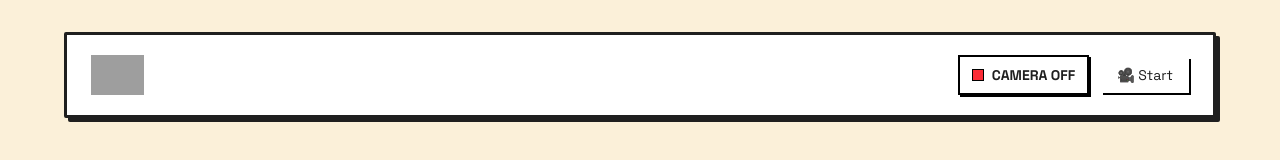
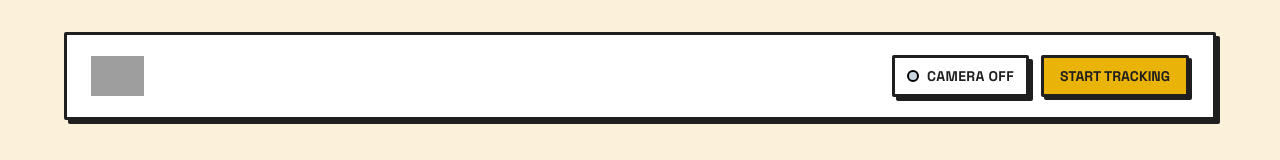
Before and after one commit to StarDust130/mega-ai-face-detection, a Next.js app in the folder frontend/: page / in a window 1280 px wide. Shown: the top 160 px of the page. Built offline with nearby package versions, Linux system fonts and the light colour scheme; grey boxes are pictures that could not be loaded.

Commit message:
Refactor Controls component styles for improved UI consistency and readability

```diff
--- a/frontend/components/Controls.tsx
+++ b/frontend/components/Controls.tsx
@@ -11,11 +11,11 @@ export function Controls({ isActive, onToggle, status }: ControlsProps) {
   return (
     <div className="flex flex-wrap items-center justify-end gap-3">
       {/* Status indicator */}
-      <div className="flex items-center gap-2 border-2 border-black bg-white px-3 py-2 text-xs font-black uppercase shadow-[2px_2px_0_#000] md:text-sm">
+      <div className="flex items-center gap-2 neobrutalism-box px-3 py-2 text-xs font-bold uppercase tracking-wide md:text-sm">
         <div
-          className={`h-3 w-3 border border-black ${status === "live" ? "bg-green-500 animate-pulse" : status === "connecting" ? "bg-yellow-400" : status === "error" ? "bg-red-600" : "bg-red-500"}`}
+          className={`h-3 w-3 rounded-full border-2 border-black ${status === "live" ? "bg-green-500 animate-pulse" : status === "connecting" ? "bg-yellow-400" : status === "error" ? "bg-red-500" : "bg-slate-300"}`}
         ></div>
-        <span className="uppercase text-sm">
+        <span>
           {status === "live"
             ? "Live Detection"
             : status === "connecting"
@@ -33,9 +33,9 @@ export function Controls({ isActive, onToggle, status }: ControlsProps) {
             ? "Stop camera and detection"
             : "Start camera to begin AI detection"
         }
-        className={`neubrutalism-button px-4 py-2 text-sm shadow-[2px_2px_0_#000] transition-transform hover:-translate-y-0.5 active:translate-y-[1px] active:shadow-[1px_1px_0_#000] ${isActive ? "stop" : ""}`}
+        className={`neobrutalism-btn text-sm ${isActive ? "neobrutalism-btn-danger" : "neobrutalism-btn-primary"}`}
       >
-        {isActive ? "🛑 Stop" : "🎥 Start"}
+        {isActive ? "Stop AI" : "Start Tracking"}
       </button>
     </div>
   );
```
